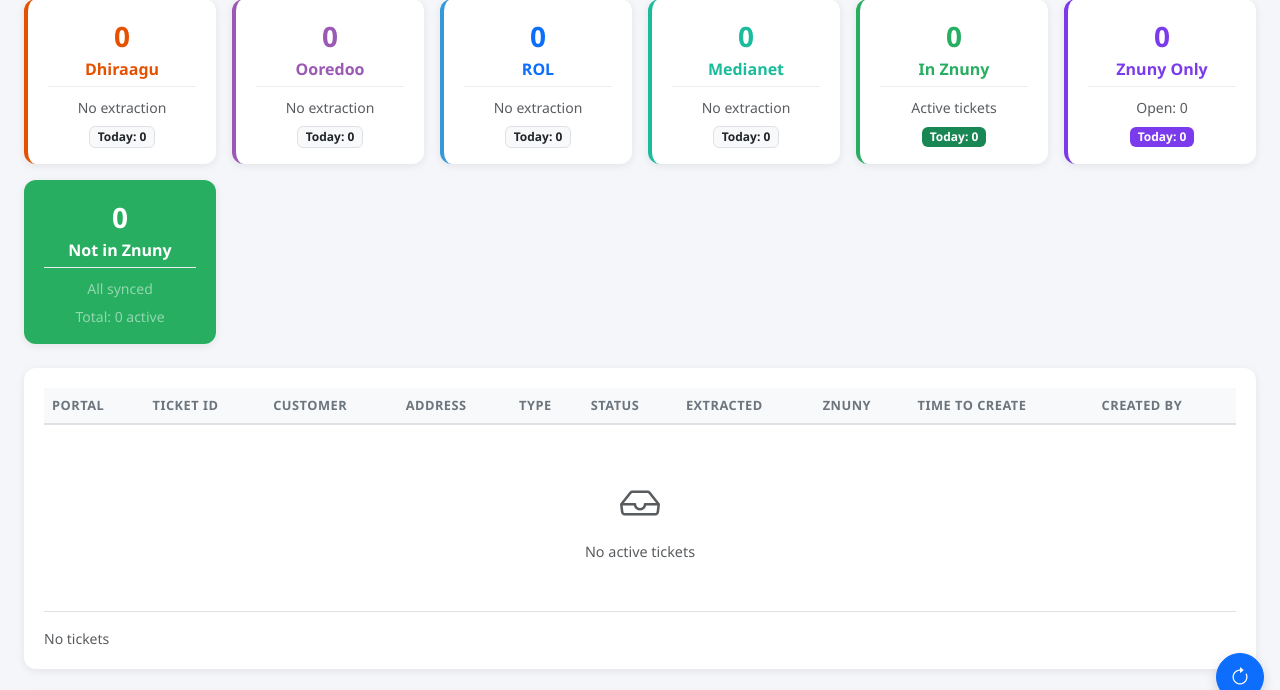
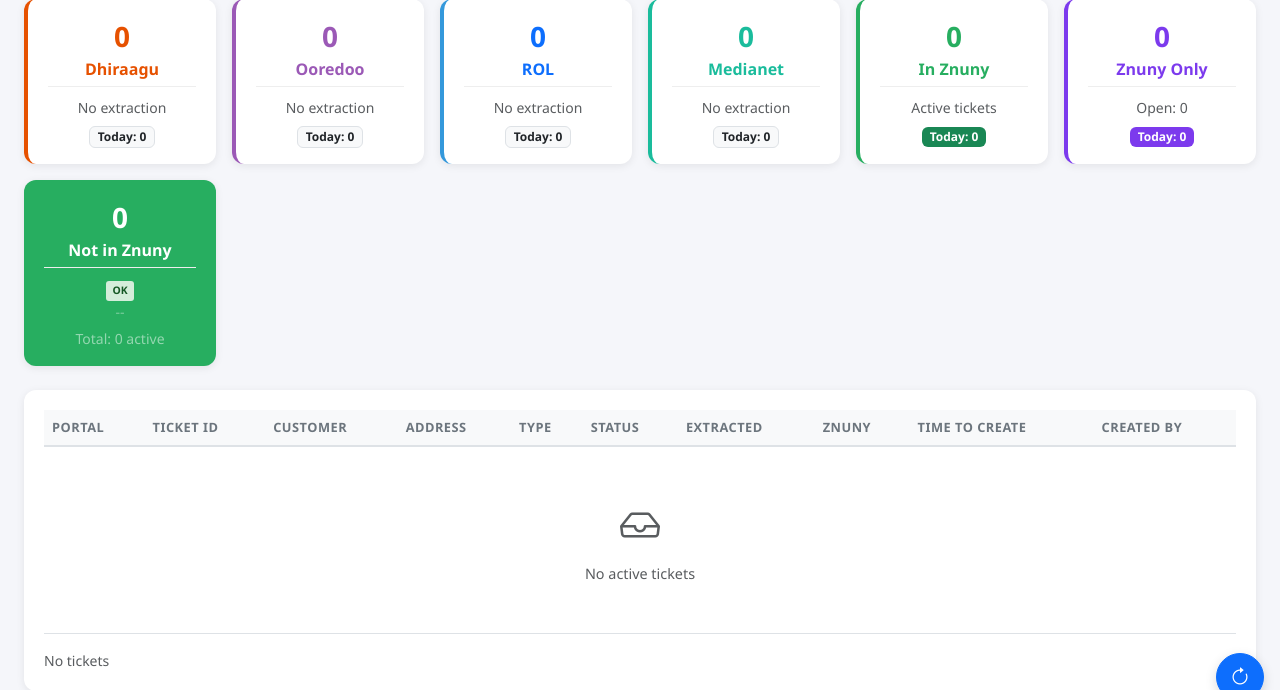
Before and after one commit to rishal1123/ticket-extractor, a FastAPI app: page / in a window 1280 px wide. Shown: the part 83-773 px from the top of the page. Run offline with FastAPI, Linux system fonts and the light colour scheme; data that the repository does not hold is empty; some libraries are stand-ins or nearby versions.

Commit message:
Add OK/Pending badge and sync time to 'Not in Znuny' card
- Shows "OK" badge when count is 0, "Pending" when > 0
- Displays last sync time like ISP cards (e.g., "5 min ago")
- Matches ISP card extraction info format

Co-Authored-By: Claude Opus 4.5 <noreply@anthropic.com>

```diff
--- a/templates/dashboard.html
+++ b/templates/dashboard.html
@@ -545,12 +545,19 @@ async function loadZnunySyncStatus() {
         notInZnunyEl.textContent = notInZnuny;
 
         // Change card background based on count - green when 0, red when > 0
+        const lastSyncTime = status.last_sync_time ? formatRelativeTime(status.last_sync_time) : '--';
         if (notInZnuny === 0) {
             cardEl.style.backgroundColor = '#27ae60';
-            syncInfoEl.textContent = status.last_sync_time ? `Synced ${formatRelativeTime(status.last_sync_time)}` : 'All synced';
+            syncInfoEl.innerHTML = `
+                <span class="extraction-status success">OK</span>
+                <span class="d-block" style="opacity: 0.8;">${lastSyncTime}</span>
+            `;
         } else {
             cardEl.style.backgroundColor = '#dc3545';
-            syncInfoEl.textContent = `${notInZnuny} pending sync`;
+            syncInfoEl.innerHTML = `
+                <span class="extraction-status failed">Pending</span>
+                <span class="d-block" style="opacity: 0.8;">${lastSyncTime}</span>
+            `;
         }
     } catch (error) {
         console.error('Error loading Znuny sync status:', error);
```
